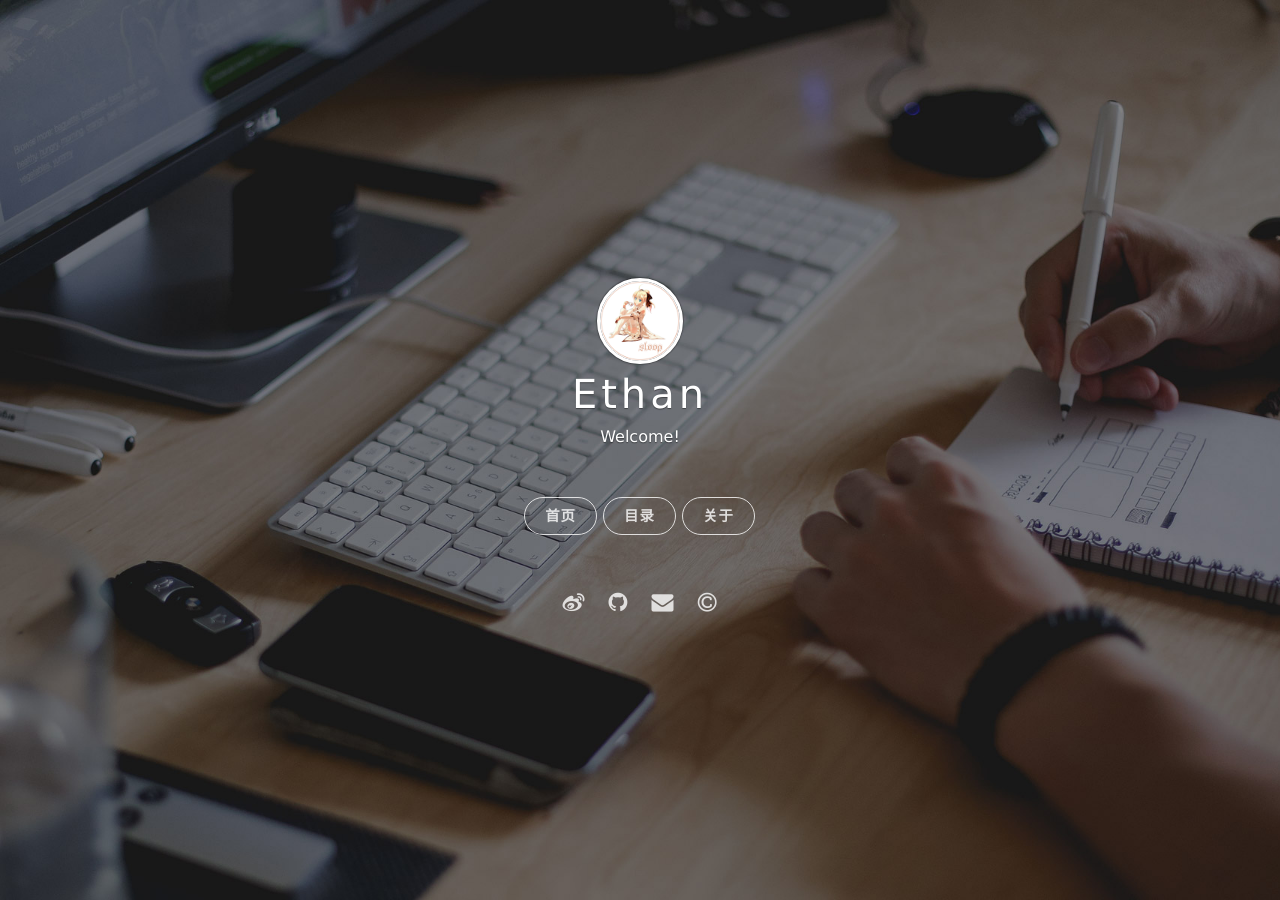
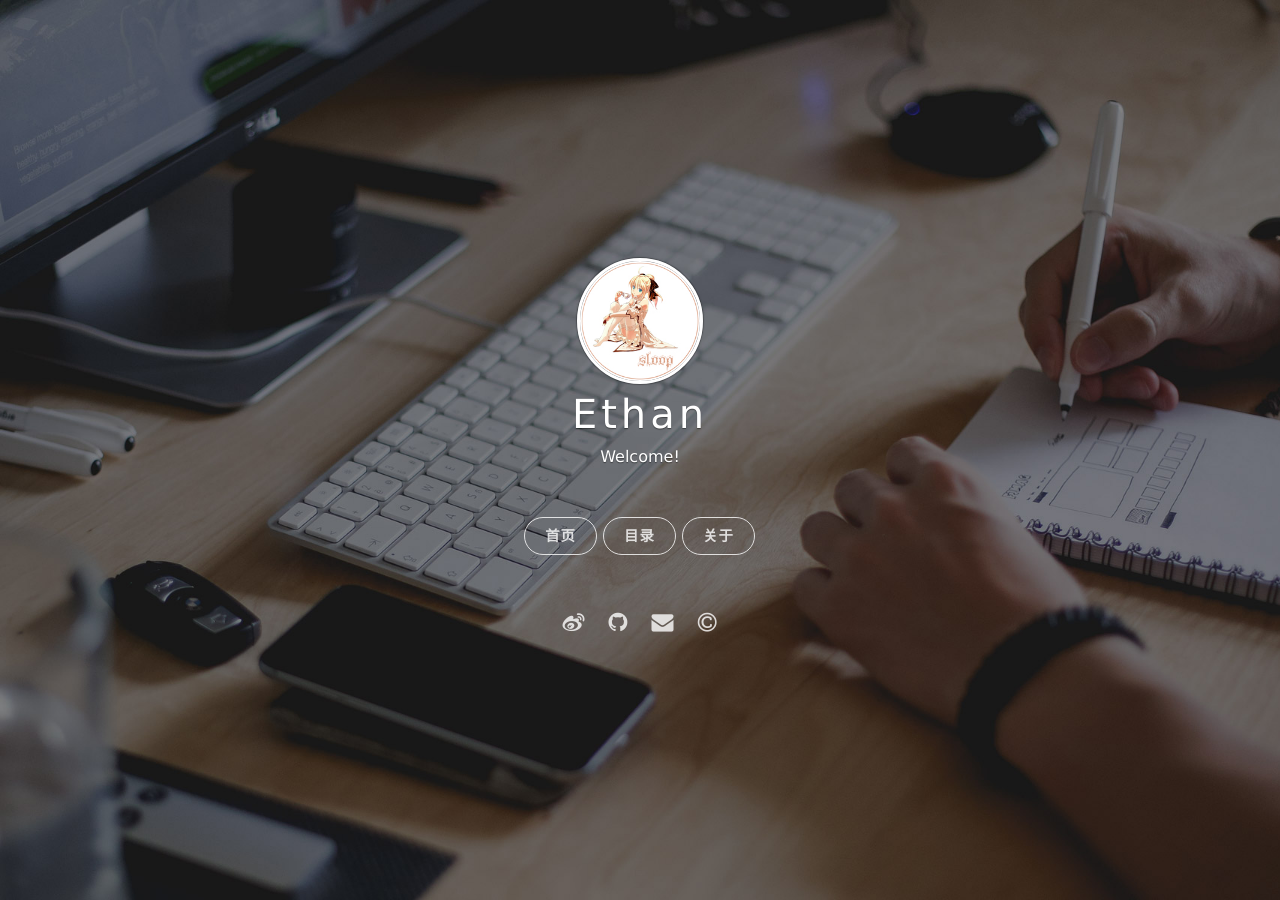
Before and after one commit to Ethan-9606/Ethan-9606.github.io, a Jekyll site: the page built from index.html, in a window 1280 px wide. Built offline with Jekyll 4.4.1, drawn with Linux system fonts in a browser that asks for light colours; nearby versions of some CDN libraries; the list of posts is cut into pages by our own code; comment, search, counter and statistics services are not loaded.

Commit message:
test theme

```diff
--- a/_includes/side-panel.html
+++ b/_includes/side-panel.html
@@ -4,7 +4,7 @@
     <div class="panel-main__inner panel-inverted">
     <div class="panel-main__content">
 
-        <a href="/#blog" title="前往 {{ site.title }} 的主页" class="blog-button"><img src="/assets/siteinfo/avatar.jpg" width="80" alt="{{ site.title }} logo" class="panel-cover__logo logo" /></a>
+        <a href="/#blog" title="前往 {{ site.title }} 的主页" class="blog-button"><img src="/assets/siteinfo/avatar.jpg" width="120" alt="{{ site.title }} logo" class="panel-cover__logo logo" /></a>
         <h1 class="panel-cover__title panel-title"><a href="/#blog" title="前往 {{ site.title }} 的主页" class="blog-button">{{ site.title }}</a></h1>
 
 
```
